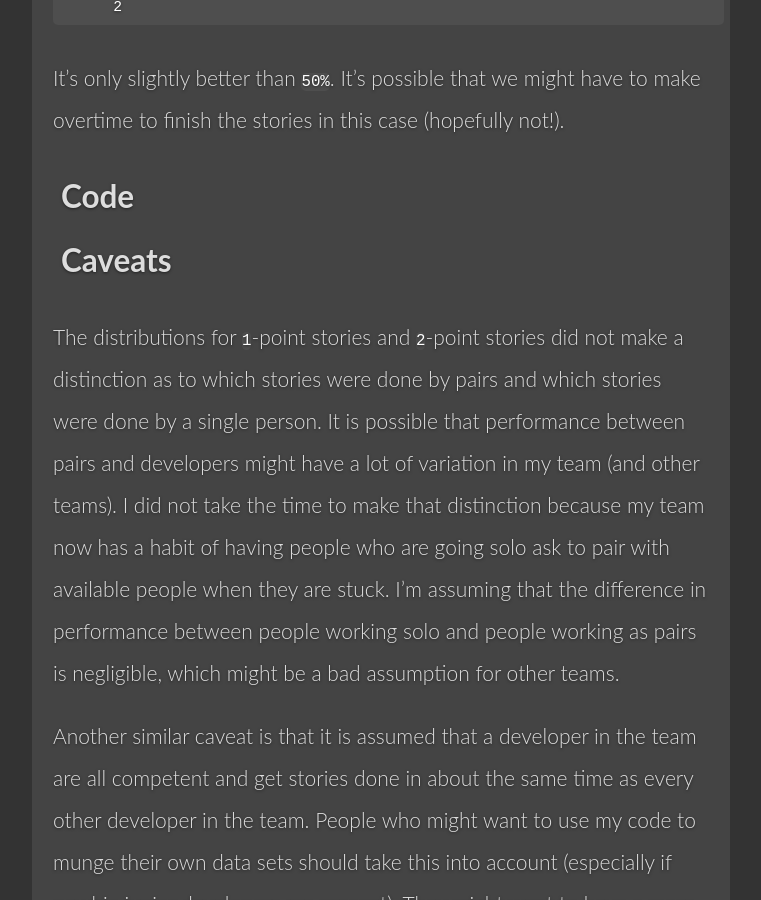
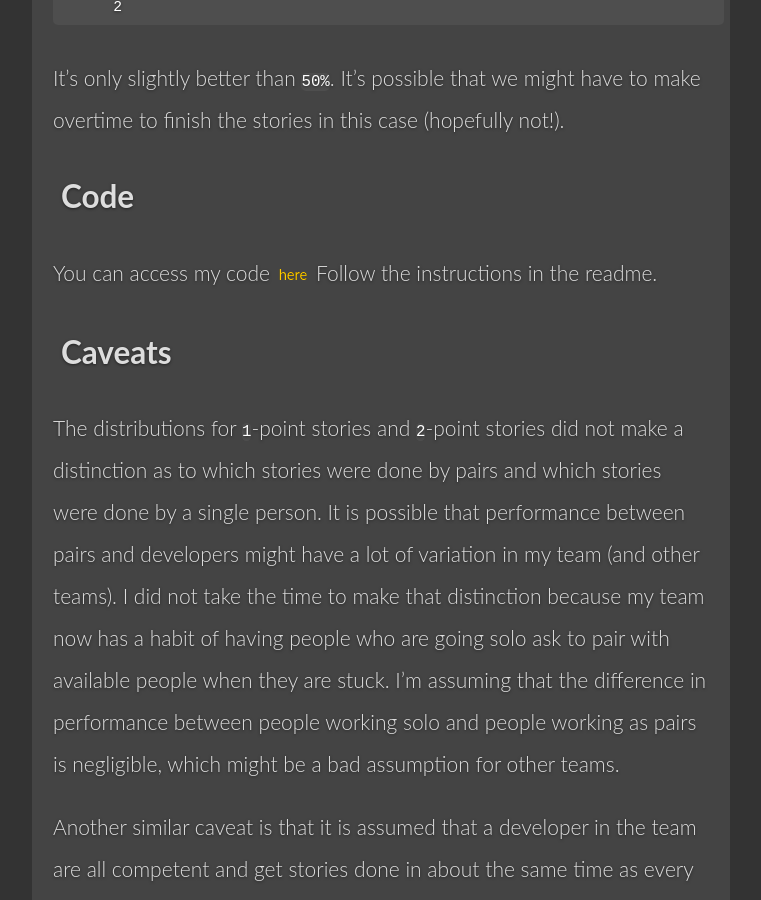
Before and after one commit to Edderic/edderic.github.io, a Jekyll site: the page built from _posts/2015-07-12-probability-of-hitting-deadlines-based-on-pivotal-tracker-points.markdown, in a window 1280 px wide and 900 px high, scrolled down 16436 px. Shown: the whole window, without its empty margins (259-1020 px from the left). Built offline with Jekyll 4.4.1, drawn with Linux system fonts in a browser that asks for light colours.

Commit message:
added link to the code

```diff
--- a/_posts/2015-07-12-probability-of-hitting-deadlines-based-on-pivotal-tracker-points.markdown
+++ b/_posts/2015-07-12-probability-of-hitting-deadlines-based-on-pivotal-tracker-points.markdown
@@ -414,6 +414,8 @@ overtime to finish the stories in this case (hopefully not!).
 
 ## Code
 
+You can access my code [here](https://github.com/edderic/pivotal-tracker-time-estimation)
+Follow the instructions in the readme.
 
 ## Caveats
 
```
